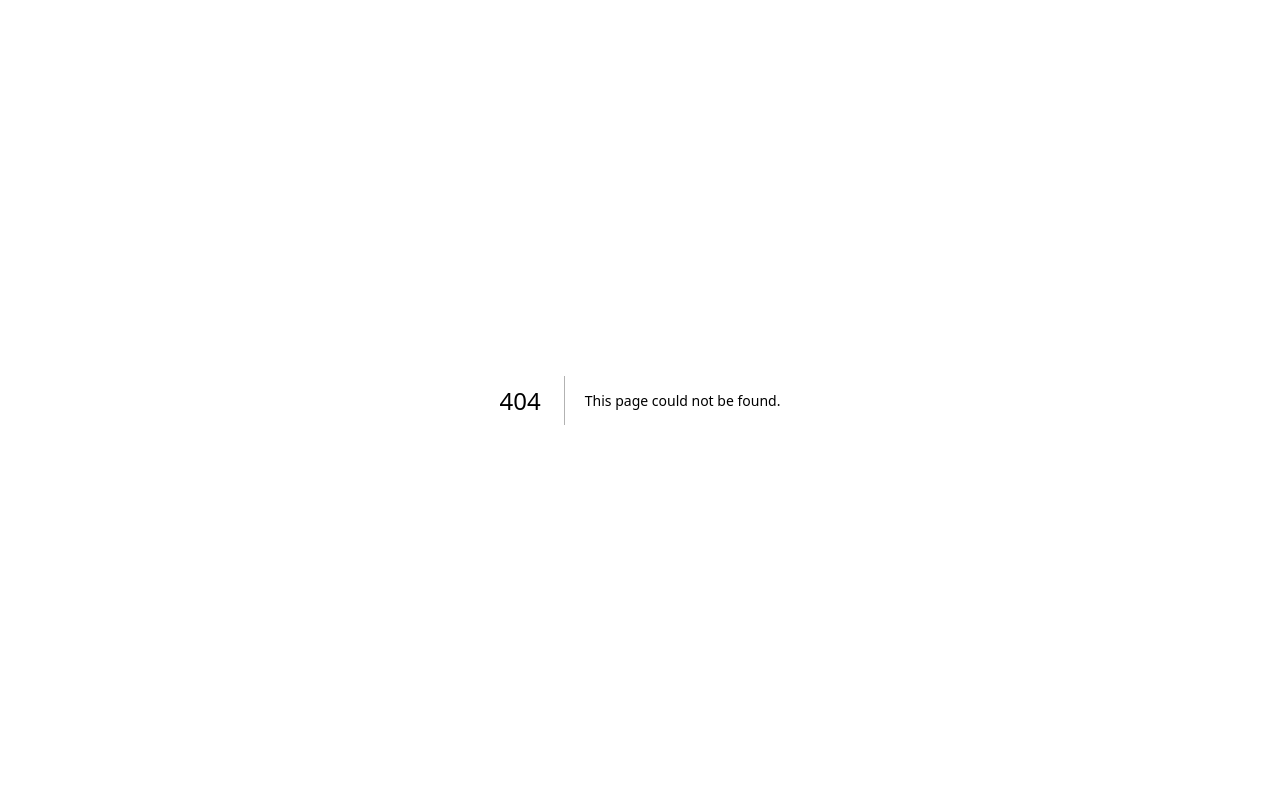
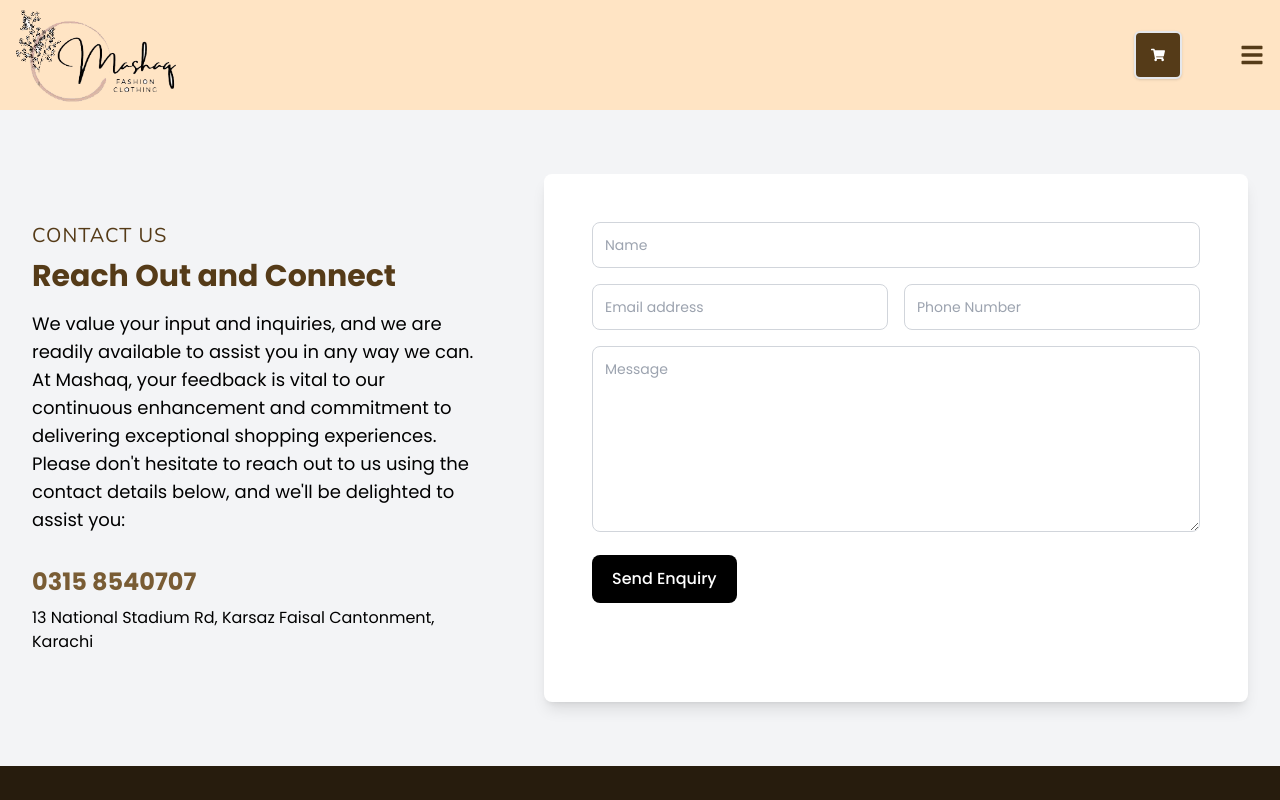
Before and after one commit to Ashar2002/mashaq-fyp, a Next.js app in the folder frontend/: page /contact-us in a window 1280 px wide. Before the commit this address had no page. Shown: the top 800 px of the page. Built offline with nearby package versions, Linux system fonts and the light colour scheme.

Commit message:
contact us

```diff
--- /dev/null
+++ b/frontend/src/components/ContactForm.jsx
@@ -0,0 +1,117 @@
+import React from "react";
+
+const ContactForm = () => {
+  return (
+    <div>
+      {/*
+  Heads up! 👋
+
+  Plugins:
+    - @tailwindcss/forms
+*/}
+
+      <section className="bg-gray-100">
+        <div className="mx-auto max-w-screen-xl px-4 py-16 sm:px-6 lg:px-8">
+          <div className="grid grid-cols-1 gap-x-16 gap-y-8 lg:grid-cols-5">
+            <div className="lg:col-span-2 lg:py-12">
+              <p className="text-brown-0 sm:text-xl text-lg uppercase tracking-wider font-nunito mb-2">
+                Contact Us
+              </p>
+              <h2 className="text-2xl font-bold text-brown-0 md:text-3xl mb-4">
+                Reach Out and Connect
+              </h2>
+
+              <p className="max-w-xl text-lg">
+                We value your input and inquiries, and we are readily available
+                to assist you in any way we can. At Mashaq, your feedback is
+                vital to our continuous enhancement and commitment to delivering
+                exceptional shopping experiences. Please don't hesitate to reach
+                out to us using the contact details below, and we'll be
+                delighted to assist you:
+              </p>
+
+              <div className="mt-8">
+                <a
+                  href="tel:+923158540707"
+                  className="text-2xl font-bold text-lightbrown-0"
+                >
+                  0315 8540707
+                </a>
+
+                <address className="mt-2 not-italic">
+                  13 National Stadium Rd, Karsaz Faisal Cantonment, Karachi
+                </address>
+              </div>
+            </div>
+
+            <div className="rounded-lg bg-white p-8 shadow-lg lg:col-span-3 lg:p-12">
+              <form action="" className="space-y-4">
+                <div>
+                  <label className="sr-only" htmlFor="name">
+                    Name
+                  </label>
+                  <input
+                    className="w-full rounded-lg border-gray-300 border p-3 text-sm"
+                    placeholder="Name"
+                    type="text"
+                    id="name"
+                  />
+                </div>
+
+                <div className="grid grid-cols-1 gap-4 sm:grid-cols-2">
+                  <div>
+                    <label className="sr-only" htmlFor="email">
+                      Email
+                    </label>
+                    <input
+                      className="w-full rounded-lg border-gray-300 border p-3 text-sm"
+                      placeholder="Email address"
+                      type="email"
+                      id="email"
+                    />
+                  </div>
+
+                  <div>
+                    <label className="sr-only" htmlFor="phone">
+                      Phone
+                    </label>
+                    <input
+                      className="w-full rounded-lg border-gray-300 border p-3 text-sm"
+                      placeholder="Phone Number"
+                      type="tel"
+                      id="phone"
+                    />
+                  </div>
+                </div>
+
+                <div>
+                  <label className="sr-only" htmlFor="message">
+                    Message
+                  </label>
+
+                  <textarea
+                    className="w-full rounded-lg border-gray-300 border p-3 text-sm"
+                    placeholder="Message"
+                    rows="8"
+                    id="message"
+                  ></textarea>
+                </div>
+
+                <div className="mt-4">
+                  <button
+                    type="submit"
+                    className="inline-block w-full rounded-lg bg-black px-5 py-3 font-medium text-white sm:w-auto"
+                  >
+                    Send Enquiry
+                  </button>
+                </div>
+              </form>
+            </div>
+          </div>
+        </div>
+      </section>
+    </div>
+  );
+};
+
+export default ContactForm;
--- a/frontend/src/components/SideBar.jsx
+++ b/frontend/src/components/SideBar.jsx
@@ -183,6 +183,14 @@ const Sidebar = ({ bg }) => {
                     About Us
                   </Link>
                 </li>
+                <li>
+                  <Link
+                    href="/contact-us"
+                    className="text-sm font-medium px-4 py-2 hover:bg-bisque-0 hover:text-brown-0 block rounded-lg"
+                  >
+                    Contact Us
+                  </Link>
+                </li>
               </ul>
             </div>
           </div>
--- /dev/null
+++ b/frontend/src/pages/contact-us.js
@@ -0,0 +1,16 @@
+import ContactForm from '@/components/ContactForm'
+import Footer from '@/components/Footer'
+import Sidebar from '@/components/SideBar'
+import React from 'react'
+
+const contactus = () => {
+  return (
+    <div>
+      <Sidebar bg="bg-bisque-0"/>
+        <ContactForm />
+      <Footer />
+    </div>
+  )
+}
+
+export default contactus
```
